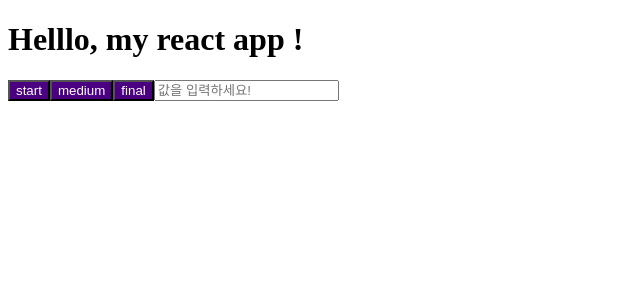
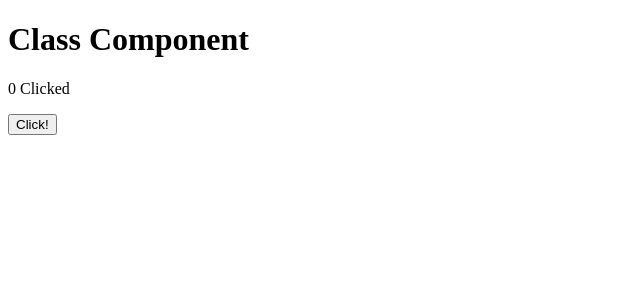
Before and after one commit to jiyoung0307/myapp, a React (Create React App) app: page / in a window 1280 px wide. Shown: the top 300 px of the page, without its empty margins (0-640 px from the left). Built offline with nearby package versions, Linux system fonts and the light colour scheme.

Commit message:
Class Component

```diff
--- /dev/null
+++ b/src/App1.js
@@ -0,0 +1,28 @@
+// React.Component를 상속받아서 App1클래스가 생성되었으므로 import(필수!)
+import React from 'react';
+
+class App1 extends React.Component {
+    // state객체 사용
+    state = {
+        counter: 0,
+    }
+
+    onClick = () => {
+        this.setState(cur => ({ counter: cur.counter + 1 }));
+    }
+
+    render() {      // 함수가 아닌 클래스이므로 return이 불가능 => render() 함수 사용(JSX 반환하기 위해)
+        return (
+            <div>
+                <h1>Class Component</h1>
+                {/* state객체를 사용 */}
+                <p>{this.state.counter} Clicked</p>
+                {/* class이므로 this작성해주어야 함 */}
+                <button onClick={this.onClick}>Click!</button>
+            </div>
+        )
+    }
+}
+
+// 바깥에서도 사용할 수 있도록 export
+export default App1;
--- a/src/index.js
+++ b/src/index.js
@@ -1,6 +1,7 @@
 import React from 'react';
 import ReactDOM from 'react-dom/client';
-import App from './App';
+import App from './App1';
+// import App from './App';
 // import './index.css';
 
 const root = ReactDOM.createRoot(document.getElementById('root'));
```
